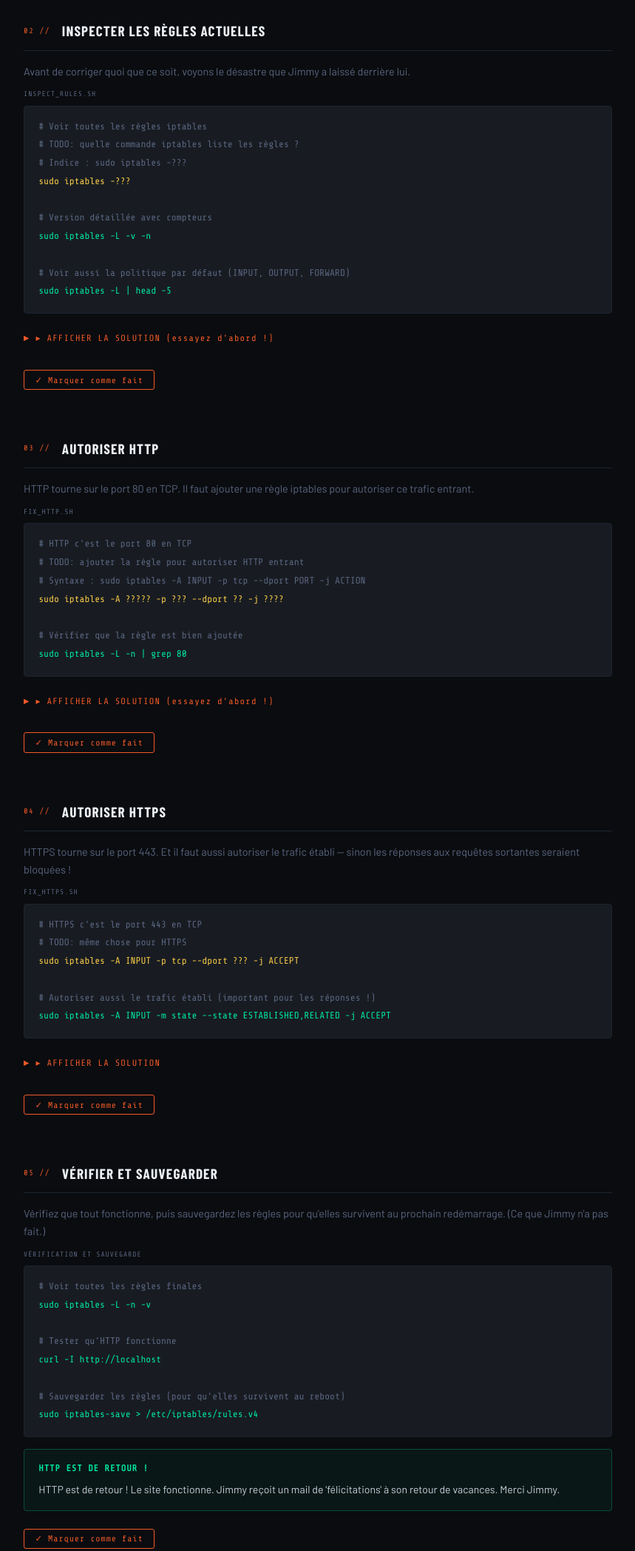
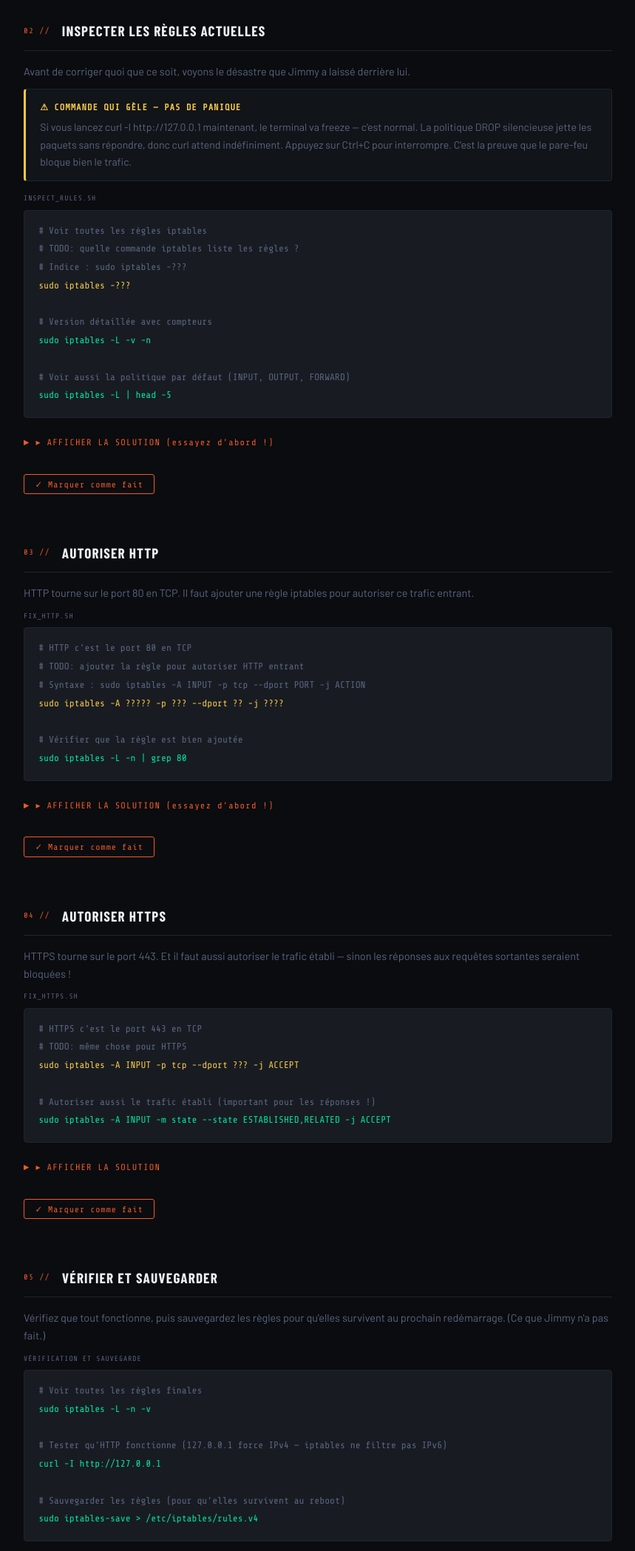
Before and after one commit to tehtris-hub/labs, a plain HTML site: page labs/iptables.html in a window 1280 px wide. Shown: the part 840-2937 px from the top of the page at 74% size, without its empty margins (210-1069 px from the left). Drawn offline with nearby package versions, Linux system fonts and the light colour scheme; a web font is replaced by a local one.

Commit message:
Fixes for iptables challenge

```diff
--- a/labs/iptables.html
+++ b/labs/iptables.html
@@ -171,6 +171,11 @@
 
     <p data-fr="Avant de corriger quoi que ce soit, voyons le désastre que Jimmy a laissé derrière lui." data-en="Before fixing anything, let's see the disaster Jimmy left behind.">Avant de corriger quoi que ce soit, voyons le désastre que Jimmy a laissé derrière lui.</p>
 
+    <div class="info-box" style="border-left-color:#f7c948;">
+      <strong style="color:#f7c948;" data-fr="⚠ COMMANDE QUI GÈLE — PAS DE PANIQUE" data-en="⚠ FREEZING COMMAND — DON'T PANIC">⚠ COMMANDE QUI GÈLE — PAS DE PANIQUE</strong>
+      <span data-fr="Si vous lancez curl -I http://127.0.0.1 maintenant, le terminal va freeze — c'est normal. La politique DROP silencieuse jette les paquets sans répondre, donc curl attend indéfiniment. Appuyez sur Ctrl+C pour interrompre. C'est la preuve que le pare-feu bloque bien le trafic." data-en="If you run curl -I http://127.0.0.1 now, the terminal will freeze — that's expected. The DROP policy silently discards packets without replying, so curl waits forever. Press Ctrl+C to interrupt. This confirms the firewall is blocking traffic.">Si vous lancez <code>curl -I http://127.0.0.1</code> maintenant, le terminal va se figer — c'est normal. La politique <code>DROP</code> silencieuse jette les paquets sans répondre, donc curl attend indéfiniment. Appuyez sur <code>Ctrl+C</code> pour interrompre. C'est la preuve que le pare-feu bloque bien le trafic.</span>
+    </div>
+
     <div class="code-label">inspect_rules.sh</div>
     <pre><code><span class="comment-line"># Voir toutes les règles iptables</span>
 <span class="comment-line"># TODO: quelle commande iptables liste les règles ?</span>
@@ -266,8 +271,8 @@
     <pre><code><span class="comment-line"># Voir toutes les règles finales</span>
 <span class="cmd-line">sudo iptables -L -n -v</span>
 
-<span class="comment-line"># Tester qu'HTTP fonctionne</span>
-<span class="cmd-line">curl -I http://localhost</span>
+<span class="comment-line"># Tester qu'HTTP fonctionne (127.0.0.1 force IPv4 — iptables ne filtre pas IPv6)</span>
+<span class="cmd-line">curl -I http://127.0.0.1</span>
 
 <span class="comment-line"># Sauvegarder les règles (pour qu'elles survivent au reboot)</span>
 <span class="cmd-line">sudo iptables-save > /etc/iptables/rules.v4</span></code></pre>
```
Also changed, not shown: vm-assets/iptables/TICKET_042.txt, 1 other file.
